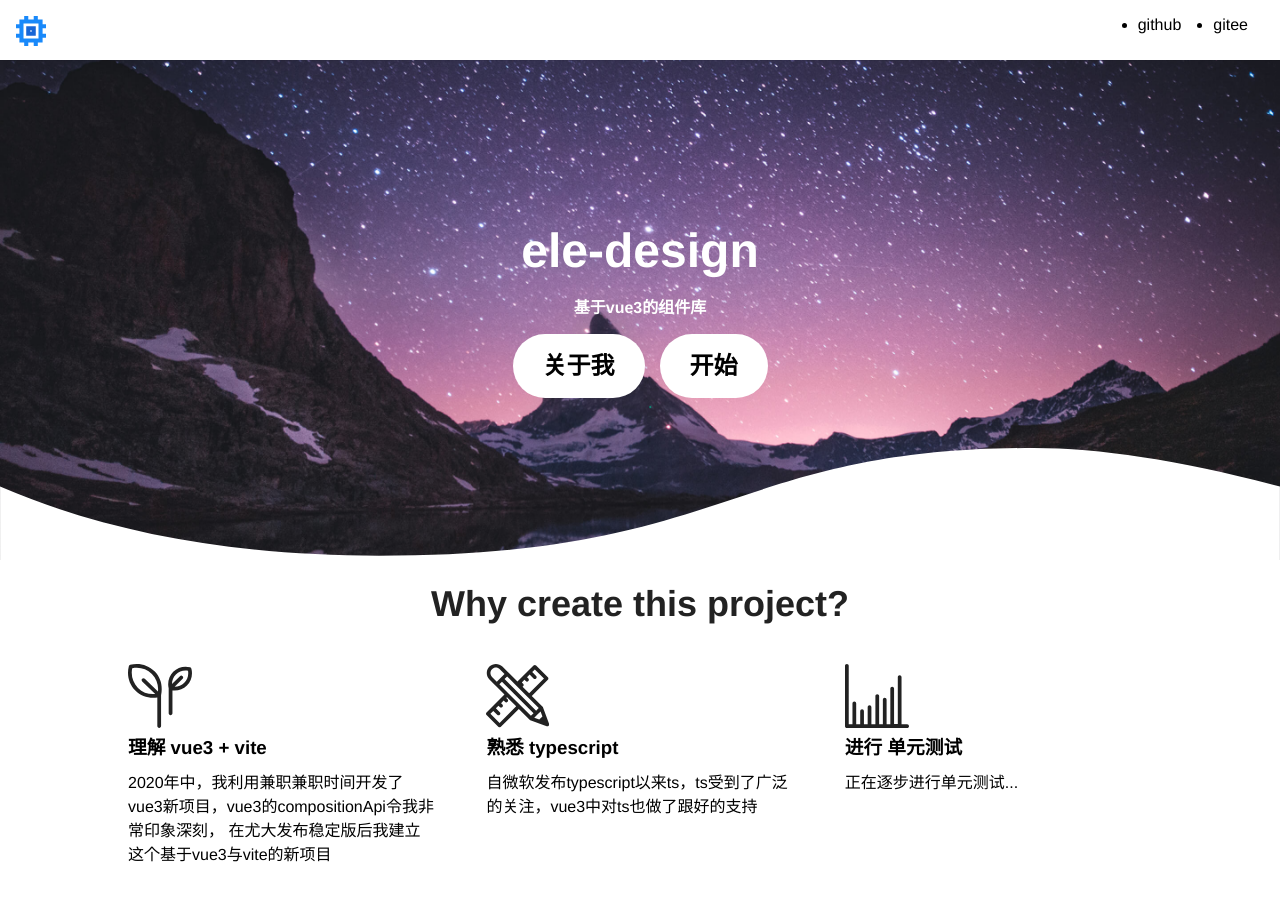
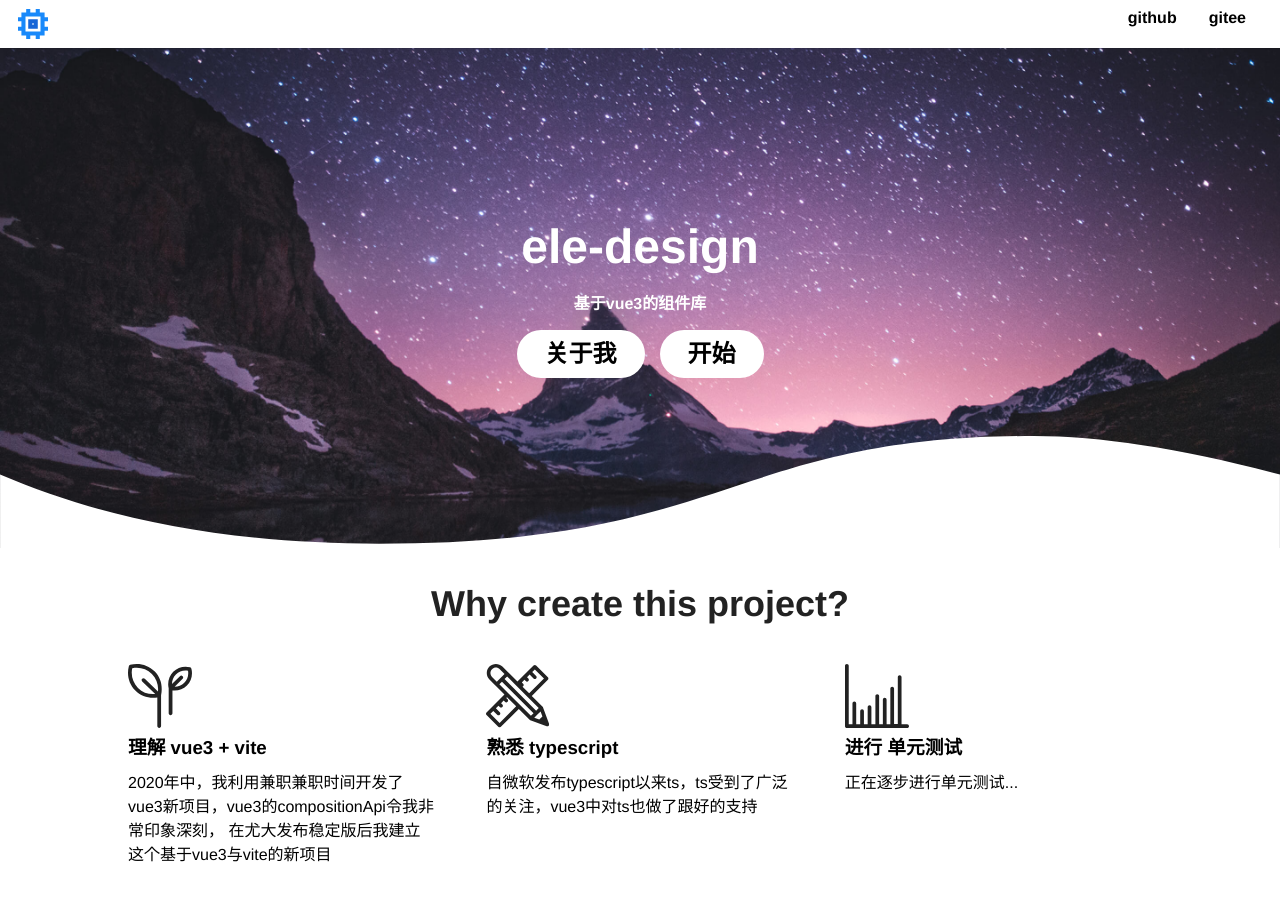
Before and after one commit to bbcvc/ele-design, a Vue app: page / in a window 1280 px wide. Shown: the top 900 px of the page. Built offline with nearby package versions, Linux system fonts and the light colour scheme.

Commit message:
更改topnav高度

```diff
--- a/src/components/Topnav.vue
+++ b/src/components/Topnav.vue
@@ -90,10 +90,10 @@ export default {
   left: 0;
   right: 0;
   z-index: 10;
-  height: 60px;
+  height: 48px;
   background: #fff;
   display: flex;
-  padding: 16px;
+  padding: 9px 18px;
   box-shadow: 0 0 1px rgb(0 0 0 / 25%);
   > .logo {
     max-height: 6em;
@@ -117,6 +117,13 @@ export default {
     > li {
       margin: 0 1em;
       cursor: pointer;
+      list-style: none;
+      font-weight: bold;
+      transition: margin-top 0.5s;
+      &:hover {
+        margin-top: 10px;
+        color: #1866d6;
+      }
     }
   }
   @media screen and (max-width: 900px) {
--- a/src/views/Doc.vue
+++ b/src/views/Doc.vue
@@ -71,7 +71,7 @@ export default {
   flex-direction: column;
   position: fixed;
   background-color: #fff;
-  top: 60px;
+  top: 48px;
   left: 0;
   bottom: 0;
   z-index: 2020;
--- a/src/views/Home.vue
+++ b/src/views/Home.vue
@@ -180,7 +180,7 @@ export default {
   .banner {
     height: 500px;
     position: relative;
-    top: 60px;
+    top: 48px;
     display: flex;
     align-items: center;
     justify-content: center;
@@ -208,15 +208,15 @@ export default {
       justify-content: space-evenly;
 
       a {
-        height: 64px;
-        border-radius: 32px;
+        height: 48px;
+        border-radius: 24px;
         background-color: #fff;
         color: rgb(255, 255, 255);
         font-weight: 600;
         font-size: 24px;
-        line-height: 64px;
+        line-height: 48px;
         text-align: center;
-        padding: 0px 30px;
+        padding: 0px 28px;
         color: black;
         & + a {
           margin-left: 15px;
```
